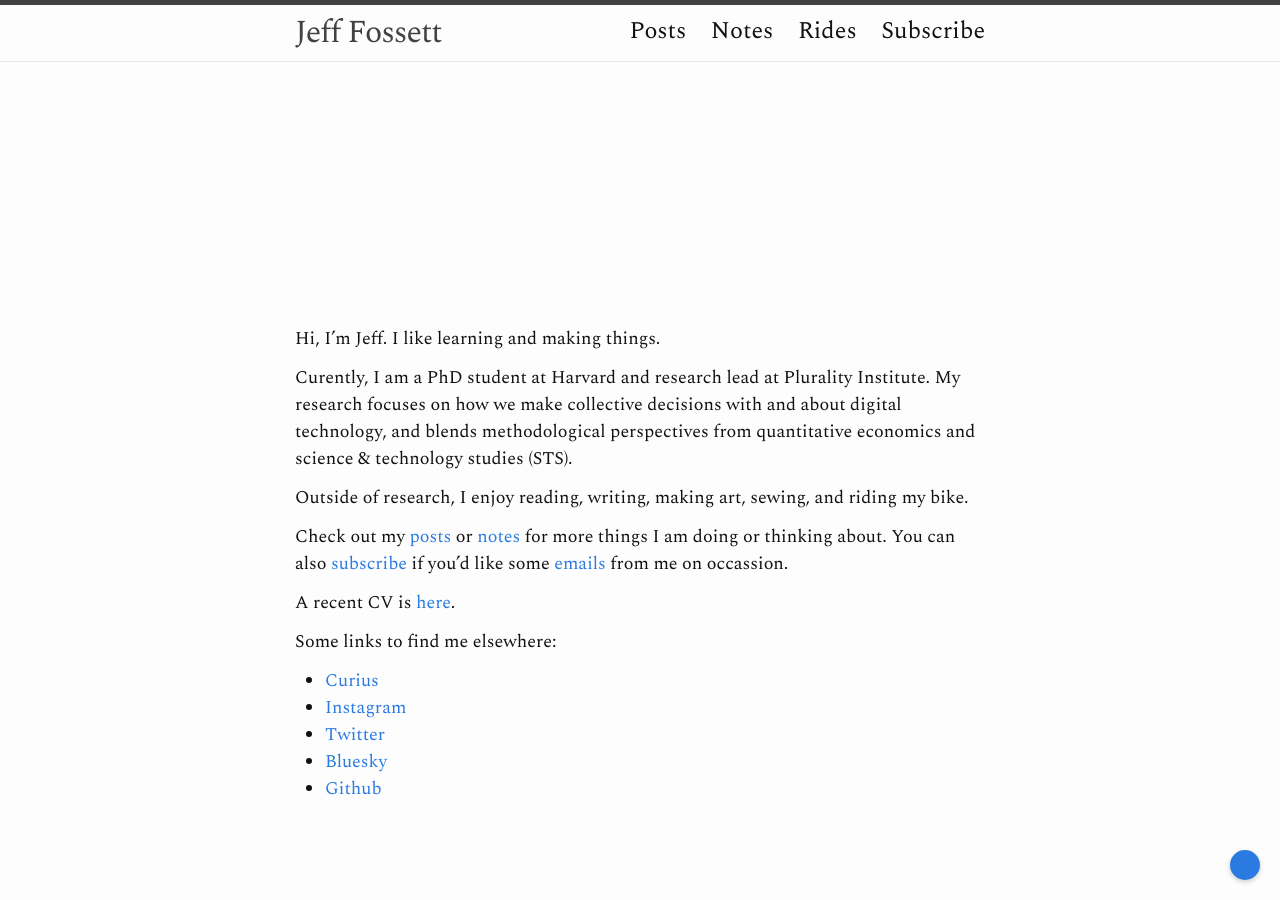
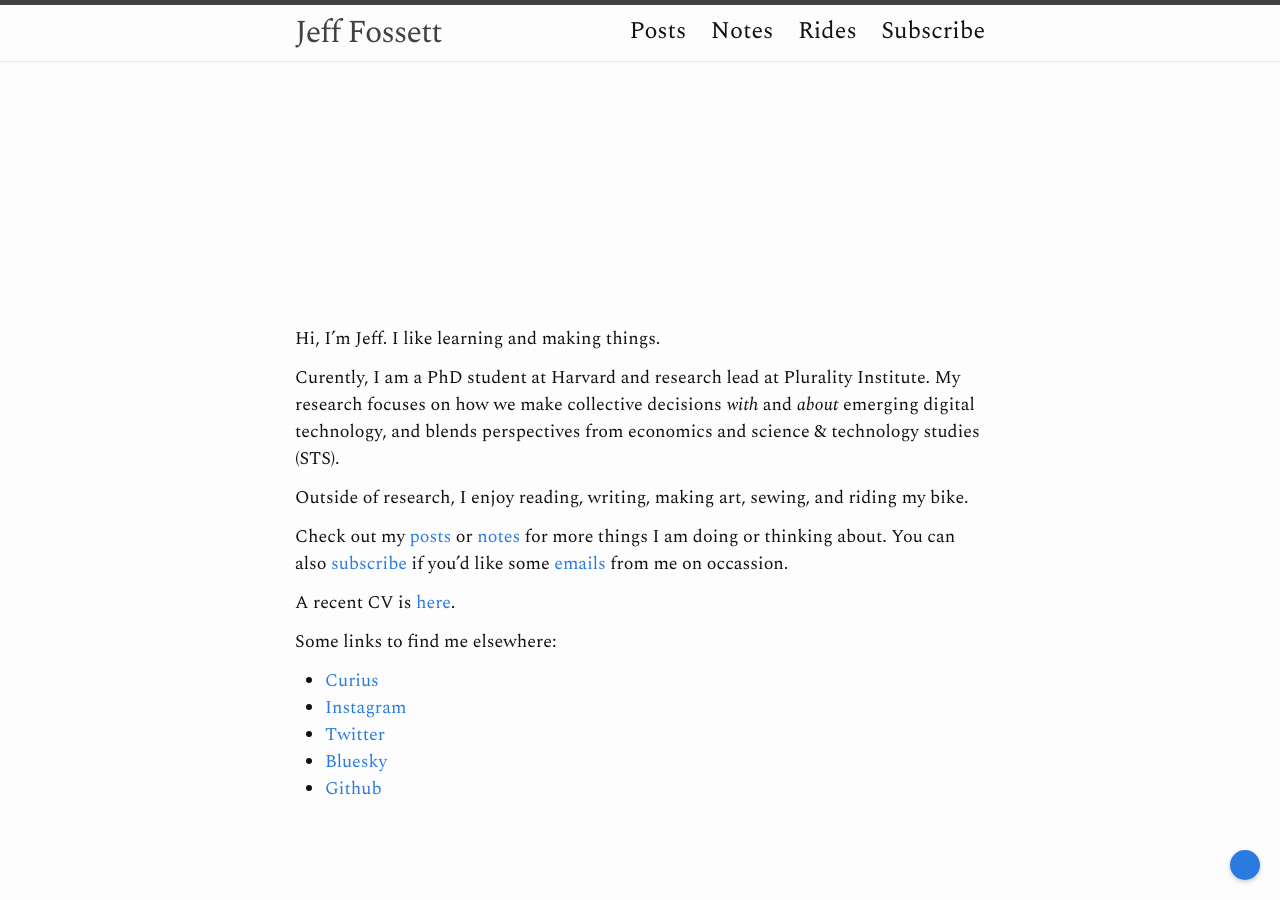
Before and after one commit to Fossj117/fossj117.github.io, a Jekyll site: the page built from index.md, in a window 1280 px wide. Built offline with Jekyll 4.4.1, drawn with Linux system fonts in a browser that asks for light colours; nearby versions of some CDN libraries.

Commit message:
add update to front page again

```diff
--- a/index.md
+++ b/index.md
@@ -12,7 +12,7 @@ layout: empty
 
 Hi, I'm Jeff. I like learning and making things.
 
-Curently, I am a PhD student at Harvard and research lead at Plurality Institute. My research focuses on how we make collective decisions with and about digital technology, and blends methodological perspectives from quantitative economics and science & technology studies (STS).
+Curently, I am a PhD student at Harvard and research lead at Plurality Institute. My research focuses on how we make collective decisions *with* and *about* emerging digital technology, and blends perspectives from economics and science & technology studies (STS).
 
 Outside of research, I enjoy reading, writing, making art, sewing, and riding my bike.
 
```
